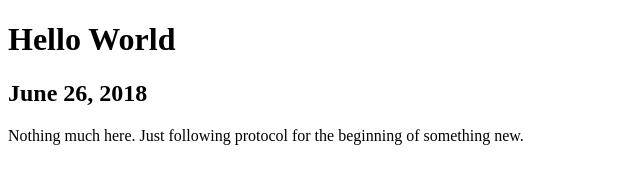
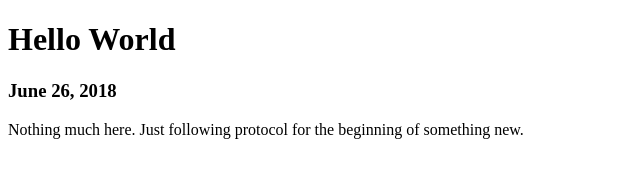
Before and after one commit to r-frederick/r-frederick.github.io, a Gatsby site: page /posts/hello-world in a window 1280 px wide. Shown: the whole page, without its empty margins (0-640 px from the left). Built offline with nearby package versions, Linux system fonts and the light colour scheme; Gatsby itself is replaced by a stand-in of ours.

```diff
--- a/src/templates/postTemplate.js
+++ b/src/templates/postTemplate.js
@@ -9,7 +9,7 @@ export default function postTemplate({
         <div className="blog-post-container">
             <div className="blog-post">
                 <h1>{frontmatter.title}</h1>
-                <h2>{frontmatter.date}</h2>
+                <h3>{frontmatter.date}</h3>
                 <div
                     className="blog-post-content"
                     dangerouslySetInnerHTML={{ __html: html }}
```
Also changed, not shown: 1 other file.
